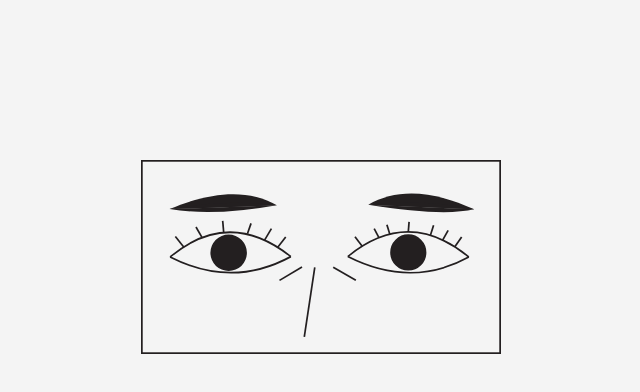
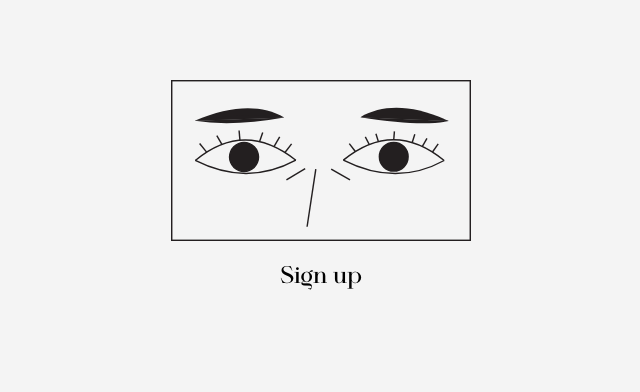
Before and after one commit to h0pped/mern-expense-tracker-front, a React (Create React App) app: page /signup in a window 1280 px wide. Shown: the top 392 px of the page, without its empty margins (319-959 px from the left). Built offline with nearby package versions, Linux system fonts and the light colour scheme.

Commit message:
feat: sign up

```diff
--- a/src/App.js
+++ b/src/App.js
@@ -4,6 +4,7 @@ import SignIn from "./components/Auth/SignIn";
 import Home from "./components/Home/Home";
 import faceSvg from "./assets/svg/face-title.svg";
 import { CSSTransition, TransitionGroup } from "react-transition-group";
+import SignUp from "./components/Auth/SignUp";
 
 function App() {
   const location = useLocation();
@@ -11,7 +12,10 @@ function App() {
   return (
     <div
       className={
-        "App " + (location.pathname == "/signin" ? "auth-illustration" : "")
+        "App " +
+        (location.pathname === "/signin" || location.pathname === "/signup"
+          ? "auth-illustration"
+          : "")
       }
     >
       <img className="title-illustration" src={faceSvg} alt="face" />
@@ -22,6 +26,7 @@ function App() {
               <Switch location={location}>
                 <Route exact path="/" component={Home} />
                 <Route path="/signin" component={SignIn} />
+                <Route path="/signup" component={SignUp} />
               </Switch>
             </CSSTransition>
           </TransitionGroup>
--- a/src/app.scss
+++ b/src/app.scss
@@ -48,6 +48,6 @@
 
 .fade-exit.fade-exit-active {
   opacity: 0;
-  transform: translateY(100px);
+  transform: translateY(200px);
   transition: all 500ms ease;
 }
--- /dev/null
+++ b/src/components/Auth/SignUp.js
@@ -0,0 +1,11 @@
+import React from "react";
+
+import "./styles.scss";
+const SignUp = () => {
+  return (
+    <div className="auth-container page">
+      <h2>Sign up</h2>
+    </div>
+  );
+};
+export default SignUp;
```
